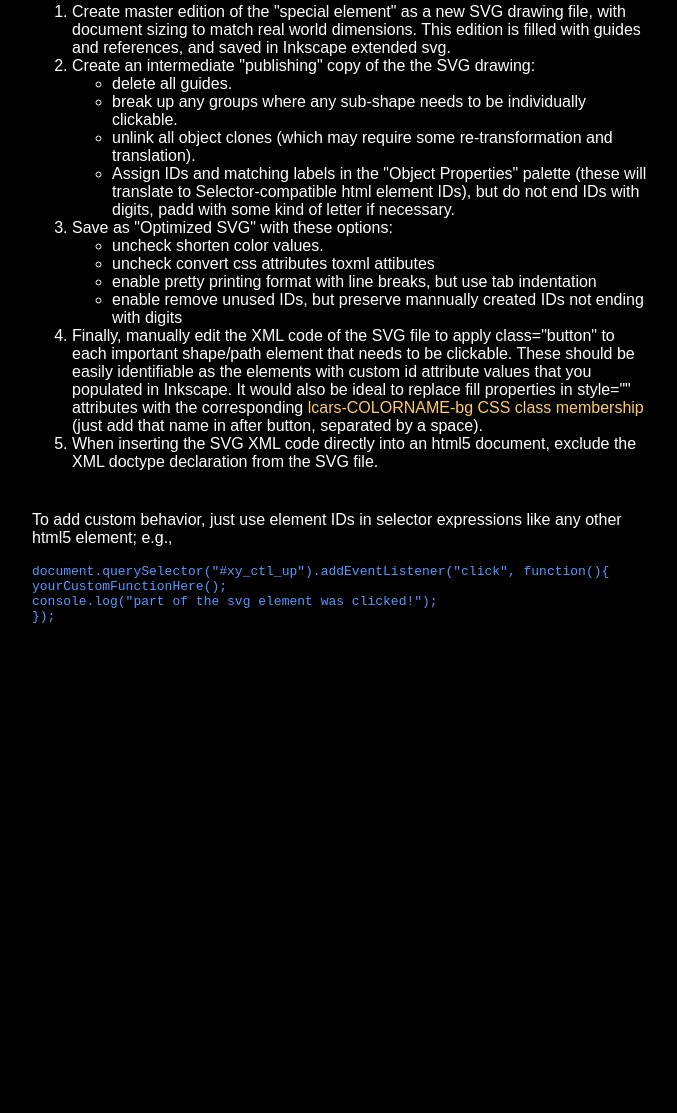
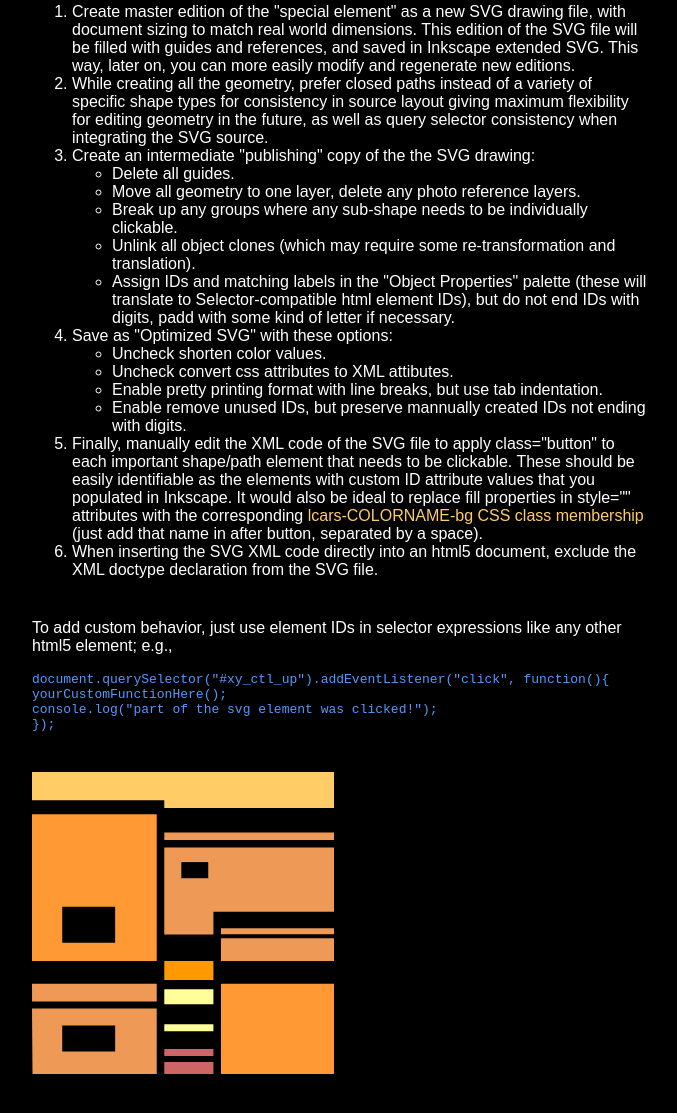
Before and after one commit to joernweissenborn/lcars, a website: page lcars/index.html in a window 1280 px wide. Shown: the part 9617-10730 px from the top of the page, without its empty margins (140-817 px from the left). Before the commit the page ends 10341 px from the top, so only its background shows below. Drawn offline with Linux system fonts and the light colour scheme.

Commit message:
Add the rectangular array SVG special element. Clean up and clarify SVG special elements documentation as well.

```diff
--- a/lcars/index.html
+++ b/lcars/index.html
@@ -556,24 +556,26 @@
 				<p>
 					There are several features built-in to <a href="https://inkscape.org/">Inkscape</a>, the opensource SVG editor, that could be helpful in building some web-browser based behavior. While that should work fine, to keep this framework simple and consistent, a more basic process used to create the special elements was used:
 					<ol>
-						<li>Create master edition of the "special element" as a new SVG drawing file, with document sizing to match real world dimensions. This edition is filled with guides and references, and saved in Inkscape extended svg.</li>
+						<li>Create master edition of the "special element" as a new SVG drawing file, with document sizing to match real world dimensions. This edition of the SVG file will be filled with guides and references, and saved in Inkscape extended SVG. This way, later on,  you can more easily modify and regenerate new editions.</li>
+						<li>While creating all the geometry, prefer closed paths instead of a variety of specific shape types for consistency in source layout giving maximum flexibility for editing geometry in the future, as well as query selector consistency when integrating the SVG source.</li>
 						<li>Create an intermediate "publishing" copy of the the SVG drawing:
 							<ul>
-								<li>delete all guides.</li>
-								<li>break up any groups where any sub-shape needs to be individually clickable. </li>
-								<li>unlink all object clones (which may require some re-transformation and translation). </li>
+								<li>Delete all guides.</li>
+								<li>Move all geometry to one layer, delete any photo reference layers.</li>
+								<li>Break up any groups where any sub-shape needs to be individually clickable. </li>
+								<li>Unlink all object clones (which may require some re-transformation and translation). </li>
 								<li>Assign IDs and matching labels in the "Object Properties" palette (these will translate to Selector-compatible html element IDs), but do not end IDs with digits, padd with some kind of letter if necessary.</li>
 							</ul>
 						</li>
 						<li>Save as "Optimized SVG" with these options:
 							<ul>
-								<li>uncheck shorten color values.</li>
-								<li>uncheck convert css attributes toxml attibutes</li>
-								<li>enable pretty printing format with line breaks, but use tab indentation</li>
-								<li>enable remove unused IDs, but preserve mannually created IDs not ending with digits</li>
+								<li>Uncheck shorten color values.</li>
+								<li>Uncheck convert css attributes to XML attibutes.</li>
+								<li>Enable pretty printing format with line breaks, but use tab indentation.</li>
+								<li>Enable remove unused IDs, but preserve mannually created IDs not ending with digits.</li>
 							</ul>
 						</li>
-						<li>Finally, manually edit the XML code of the SVG file to apply class="button" to each important shape/path element that needs to be clickable. These should be easily identifiable as the elements with custom id attribute values that you populated in Inkscape. It would also be ideal to replace fill properties in style=&quot;&quot; attributes with the corresponding <a href="#colors">lcars-COLORNAME-bg CSS class membership</a> (just add that name in after button, separated by a space). </li>
+						<li>Finally, manually edit the XML code of the SVG file to apply class="button" to each important shape/path element that needs to be clickable. These should be easily identifiable as the elements with custom ID attribute values that you populated in Inkscape. It would also be ideal to replace fill properties in style=&quot;&quot; attributes with the corresponding <a href="#colors">lcars-COLORNAME-bg CSS class membership</a> (just add that name in after button, separated by a space). </li>
 						<li>When inserting the SVG XML code directly into an html5 document, exclude the XML doctype declaration from the SVG file.</li>
 					</ol>
 				</p>
@@ -586,6 +588,42 @@ document.querySelector("#xy_ctl_up").addEventListener("click", function(){
 });
 </pre>
 				</p>
+				<p>
+
+
+<svg width="80mm" height="80mm" version="1.1" viewBox="0 0 80 80" xmlns="http://www.w3.org/2000/svg" xmlns:cc="http://creativecommons.org/ns#" xmlns:dc="http://purl.org/dc/elements/1.1/" xmlns:rdf="http://www.w3.org/1999/02/22-rdf-syntax-ns#">
+	<title>lcars_rectangular_array_ctl</title>
+	<metadata>
+		<rdf:RDF>
+			<cc:Work rdf:about="">
+				<dc:format>image/svg+xml</dc:format>
+				<dc:type rdf:resource="http://purl.org/dc/dcmitype/StillImage"/>
+				<dc:title>lcars_rectangular_array_ctl</dc:title>
+			</cc:Work>
+		</rdf:RDF>
+	</metadata>
+	<g transform="translate(0,-217)">
+		<path id="rect_array_ctl_top" class="button lcars-golden-tanoi-bg" transform="translate(0,212)" d="m35 14.5h45.036v-9.4892h-80.036v7.4892h35z" />
+		<path id="rect_array_ctl_TL" class="button lcars-neon-carrot-bg" transform="translate(0,212)" d="m33 16.178h-33v38.822h33z" />
+		<path d="m8 252.63h14v9.5549h-14z" style="fill:#000000"/>
+		<path d="m35 232.99h45.036v1.9773h-45.036z" style="fill:#ee9955"/>
+		<path id="rect_array_ctl_TR" class="button lcars-sandy-brown-bg" d="m35 237h45.047v17.002h-32.047v5.9832h-13z" />
+		<path d="m50 258.37h30.047v1.5422h-30.047z" style="fill:#ee9955"/>
+		<path d="m50 260.99h30.114v6.0146h-30.114z" style="fill:#ee9955"/>
+		<path d="m0 273h33v4.6952h-32.976z" style="fill:#ee9955"/>
+		<path id="rect_array_ctl_BL" class="button lcars-sandy-brown-bg" d="m0 279.56h33v17.439h-32.866z" />
+		<path d="m8 284.04h14v6.909h-14z" style="fill:#000000"/>
+		<path id="rect_array_ctl_BR" class="button lcars-neon-carrot-bg" d="m50 273h30.32v24.189h-30.32z" />
+		<path d="m39.51 240.84h7.1208v4.2632h-7.1208z" style="fill:#000000"/>
+		<path id="rect_array_ctl_center_up" class="button lcars-pale-canary-bg" transform="translate(0,212)" d="m35 62.488h13v3.948h-13z" />
+		<path id="rect_array_ctl_center_top" class="button lcars-atomic-tangerine-bg" transform="translate(0,212)" d="m35 55h13v5.0063h-13z" />
+		<path d="m35 283.76h13v1.8313h-13z" style="fill:#ffff99"/>
+		<path d="m35 290.3h13v1.8313h-13z" style="fill:#cc6666"/>
+		<path id="rect_array_ctl_center_down" class="button lcars-chestnut-rose-bg" d="m35 293.7h13v3.2865h-13z" />
+	</g>
+</svg>
+
+				</p>
 
 			</div>
 
```
Also changed, not shown: lcars/img/lcars_rectangular_array_optimized.svg (added).
